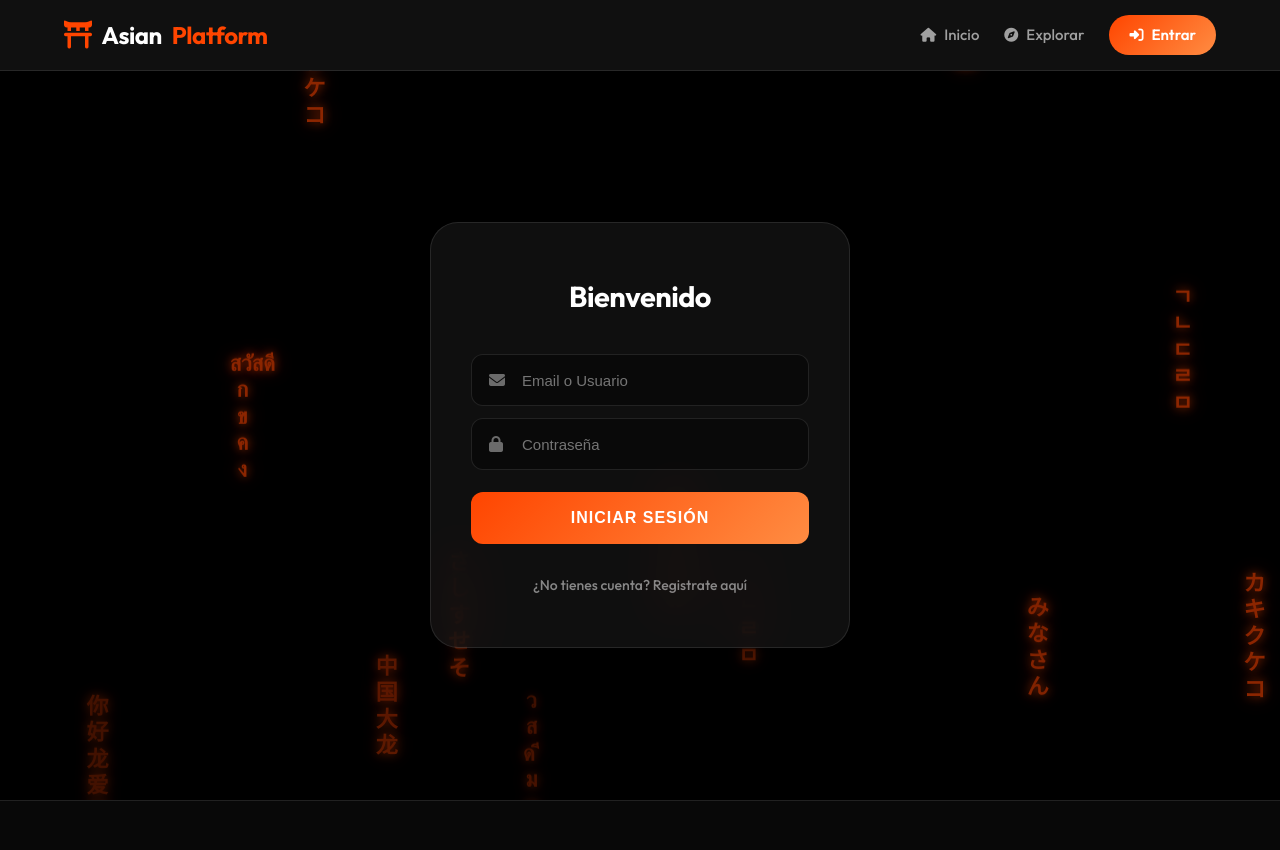
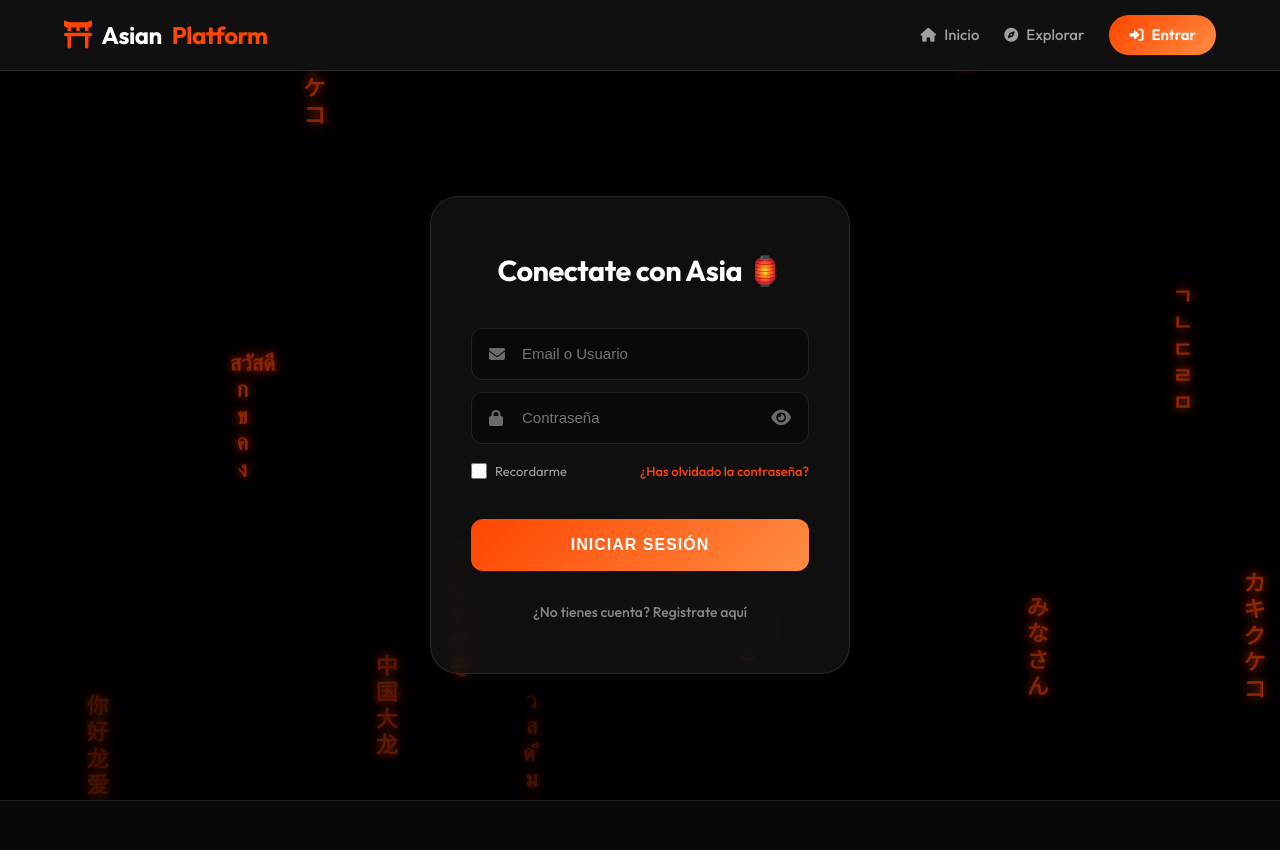
Before and after one commit to ruthmeira/TFG_asian_platform, a Flask app: page /login in a window 1280 px wide. Shown: the top 850 px of the page. Run offline with Flask 3, Linux system fonts and the light colour scheme; some web fonts are replaced.

Commit message:
feat: Implement full user authentication including registration, login, and password recovery with new templates, styles, and backend routes.

```diff
--- a/app.py
+++ b/app.py
@@ -60,6 +60,50 @@ def login():
         else:
             flash("Credenciales incorrectas")
     return render_template('login.html')
+
+from itsdangerous import URLSafeTimedSerializer
+
+@app.route('/forgot_password', methods=['GET', 'POST'])
+def forgot_password():
+    if request.method == 'POST':
+        email = request.form['email']
+        user = User.query.filter_by(email=email).first()
+        if user:
+            s = URLSafeTimedSerializer(app.config['SECRET_KEY'])
+            token = s.dumps(user.email, salt='password-reset-salt')
+            reset_url = url_for('reset_password', token=token, _external=True)
+            print("-" * 50)
+            print(f"📧 [SIMULADOR EMAIL] Reestablecer contraseña para: {user.email}")
+            print(f"🔗 Enlace: {reset_url}")
+            print("-" * 50)
+            flash("Si el email existe, se ha enviado un enlace de recuperación. Revisa la terminal.", "success")
+        else:
+            flash("Si el email existe, se ha enviado un enlace de recuperación.", "success")
+        return redirect(url_for('forgot_password'))
+    return render_template('forgot_password.html')
+
+@app.route('/reset_password/<token>', methods=['GET', 'POST'])
+def reset_password(token):
+    s = URLSafeTimedSerializer(app.config['SECRET_KEY'])
+    try:
+        email = s.loads(token, salt='password-reset-salt', max_age=3600)
+    except:
+        flash("El enlace de recuperación es inválido o ha expirado.", "error")
+        return redirect(url_for('forgot_password'))
+
+    user = User.query.filter_by(email=email).first()
+    if not user:
+        return redirect(url_for('home'))
+
+    if request.method == 'POST':
+        new_password = request.form['password']
+        user.set_password(new_password)
+        db.session.commit()
+        login_user(user)
+        flash("¡Tu contraseña ha sido actualizada y ya estás dentro!", "success")
+        return redirect(url_for('home'))
+
+    return render_template('reset_password.html', token=token)
 
 @app.route('/logout')
 @login_required
--- a/static/css/style.css
+++ b/static/css/style.css
@@ -706,7 +732,7 @@ body {
     width: 100%;
 }
 
-.input-group i {
+.input-group i.main-icon {
     position: absolute;
     left: 18px;
     top: 50%;
@@ -716,6 +742,22 @@ body {
     pointer-events: none;
 }
 
+.password-toggle {
+    position: absolute;
+    right: 18px;
+    top: 50%;
+    transform: translateY(-50%);
+    color: rgba(255, 255, 255, 0.4);
+    cursor: pointer;
+    font-size: 1.1rem;
+    transition: color 0.3s;
+    z-index: 5;
+}
+
+.password-toggle:hover {
+    color: var(--primary);
+}
+
 .auth-card input {
     width: 100% !important;
     height: 52px;
@@ -723,7 +765,7 @@ body {
     background: rgba(0, 0, 0, 0.4);
     border: 1px solid rgba(255, 255, 255, 0.1);
     border-radius: 12px;
-    color: #fff;
+    color: #ffffff !important;
     font-size: 15px;
     transition: all 0.3s;
 }
@@ -732,6 +774,51 @@ body {
     outline: none;
     border-color: var(--primary);
     background: rgba(255, 69, 0, 0.05);
+}
+
+/* Custom Autofill Styles - Explicit white text & dark bg */
+.auth-card input:-webkit-autofill,
+.auth-card input:-webkit-autofill:hover,
+.auth-card input:-webkit-autofill:focus,
+.auth-card input:-webkit-autofill:active {
+    -webkit-box-shadow: 0 0 0 1000px #141414 inset !important;
+    -webkit-text-fill-color: #ffffff !important;
+    color: #ffffff !important;
+    caret-color: #ffffff;
+}
+
+.auth-extra {
+    display: flex;
+    justify-content: space-between;
+    align-items: center;
+    margin: 5px 0 15px 0;
+    font-size: 13px;
+}
+
+.remember-me {
+    display: flex;
+    align-items: center;
+    gap: 8px;
+    cursor: pointer;
+    color: var(--text-muted);
+    user-select: none;
+}
+
+.remember-me input {
+    width: 16px !important;
+    height: 16px !important;
+    cursor: pointer;
+    accent-color: var(--primary);
+}
+
+.forgot-password {
+    color: var(--primary);
+    text-decoration: none;
+    font-weight: 500;
+}
+
+.forgot-password:hover {
+    text-decoration: underline;
 }
 
 .auth-card button {
--- a/static/js/main.js
+++ b/static/js/main.js
@@ -100,4 +100,16 @@ document.addEventListener("DOMContentLoaded", function () {
             if (dropdown) dropdown.classList.remove("upwards");
         }
     });
+    // --- LÓGICA DE MOSTRAR CONTRASEÑA ---
+    const togglePassword = document.getElementById('togglePassword');
+    const passwordInput = document.getElementById('password');
+
+    if (togglePassword && passwordInput) {
+        togglePassword.addEventListener('click', function() {
+            const type = passwordInput.getAttribute('type') === 'password' ? 'text' : 'password';
+            passwordInput.setAttribute('type', type);
+            this.classList.toggle('fa-eye');
+            this.classList.toggle('fa-eye-slash');
+        });
+    }
 });
--- a/templates/base.html
+++ b/templates/base.html
@@ -37,7 +37,7 @@
     </header>
 
     <!-- CONTENIDO DINÁMICO -->
-    <main class="{{ 'auth-page-wrapper' if request.endpoint in ['login', 'register'] else 'container' }}">
+    <main class="{{ 'auth-page-wrapper' if request.endpoint in ['login', 'register', 'forgot_password', 'reset_password'] else 'container' }}">
         {% block content %}
         {% endblock %}
     </main>
--- a/templates/login.html
+++ b/templates/login.html
@@ -26,17 +26,37 @@
 </div>
 
 <div class="auth-card">
-    <h2>Bienvenido</h2>
+    <h2>Conectate con Asia 🏮</h2>
+
+    {% with messages = get_flashed_messages(with_categories=true) %}
+      {% if messages %}
+        {% for category, message in messages %}
+          <div class="alert-{{ 'success' if category == 'success' else 'error' }}">
+            <i class="fas fa-{{ 'check-circle' if category == 'success' else 'exclamation-circle' }}"></i>
+            {{ message }}
+          </div>
+        {% endfor %}
+      {% endif %}
+    {% endwith %}
 
     <form method="POST">
         <div class="input-group">
-            <i class="fas fa-envelope"></i>
-            <input type="text" name="email" placeholder="Email o Usuario" required>
+            <i class="fas fa-envelope main-icon"></i>
+            <input type="text" name="email" placeholder="Email o Usuario" required spellcheck="false">
         </div>
         <div class="input-group">
-            <i class="fas fa-lock"></i>
-            <input type="password" name="password" placeholder="Contraseña" required>
+            <i class="fas fa-lock main-icon"></i>
+            <input type="password" name="password" id="password" placeholder="Contraseña" required spellcheck="false">
+            <i class="fas fa-eye password-toggle" id="togglePassword"></i>
         </div>
+
+        <div class="auth-extra">
+            <label class="remember-me">
+                <input type="checkbox" name="remember"> Recordarme
+            </label>
+            <a href="{{ url_for('forgot_password') }}" class="forgot-password">¿Has olvidado la contraseña?</a>
+        </div>
+
         <button type="submit">Iniciar Sesión</button>
     </form>
 
--- a/templates/register.html
+++ b/templates/register.html
@@ -28,15 +28,15 @@
     <form method="POST">
         <div class="input-group">
             <i class="fas fa-user"></i>
-            <input type="text" name="username" placeholder="Usuario" required>
+            <input type="text" name="username" placeholder="Usuario" required spellcheck="false">
         </div>
         <div class="input-group">
             <i class="fas fa-envelope"></i>
-            <input type="email" name="email" placeholder="Email" required>
+            <input type="email" name="email" placeholder="Email" required spellcheck="false">
         </div>
         <div class="input-group">
             <i class="fas fa-lock"></i>
-            <input type="password" name="password" placeholder="Contraseña" required>
+            <input type="password" name="password" placeholder="Contraseña" required spellcheck="false">
         </div>
         <button type="submit">Crear Cuenta</button>
     </form>
```
Also changed, not shown: other parts of static/css/style.css (+234 -56 lines), templates/forgot_password.html (added, +43 -0 lines), templates/reset_password.html (added, +42 -0 lines).
